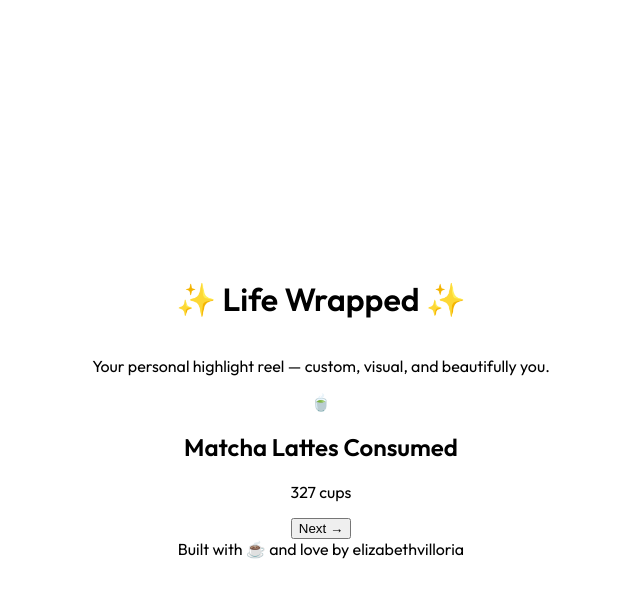
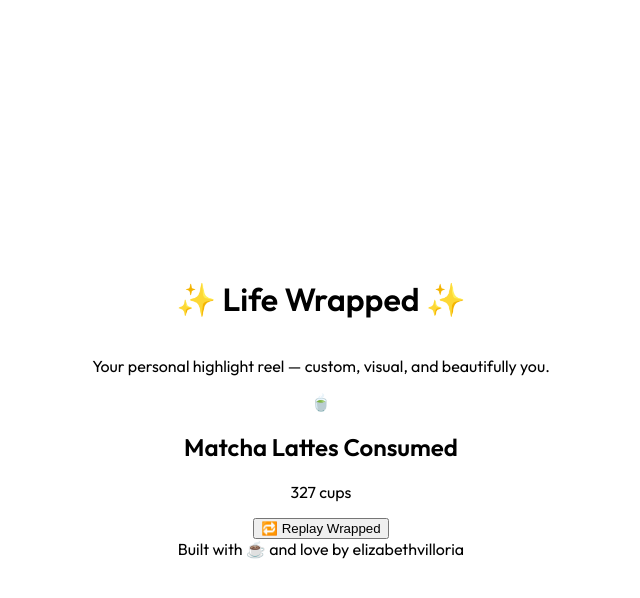
Before and after one commit to elizabethvilloria/lifeWrapped, a React (Vite) app: page / in a window 1280 px wide. Both pictures are taken after a click on the button "Start Your Wrapped". Shown: the top 598 px of the page, without its empty margins (319-959 px from the left). Built offline with nearby package versions, Linux system fonts and the light colour scheme.

Commit message:
feat: add Replay Wrapped button after last card

```diff
--- a/src/App.jsx
+++ b/src/App.jsx
@@ -47,11 +47,15 @@ function App() {
 
           {currentCard < recapData.length - 1 ? (
             <button
-              onClick={handleNext}
-              className="mt-4 bg-gray-700 text-white font-medium px-6 py-2 rounded-lg hover:bg-gray-600 transition"
-            >
-              Next →
-            </button>
+            onClick={() => {
+              setStarted(false);
+              setCurrentCard(0);
+            }}
+            className="mt-4 bg-gray-300 text-gray-900 font-medium px-4 py-2 rounded hover:bg-gray-400 transition"
+          >
+            🔁 Replay Wrapped
+          </button>
+
           ) : (
             <p className="mt-4 italic text-gray-400">That's a wrap! 🎉</p>
           )}
```
